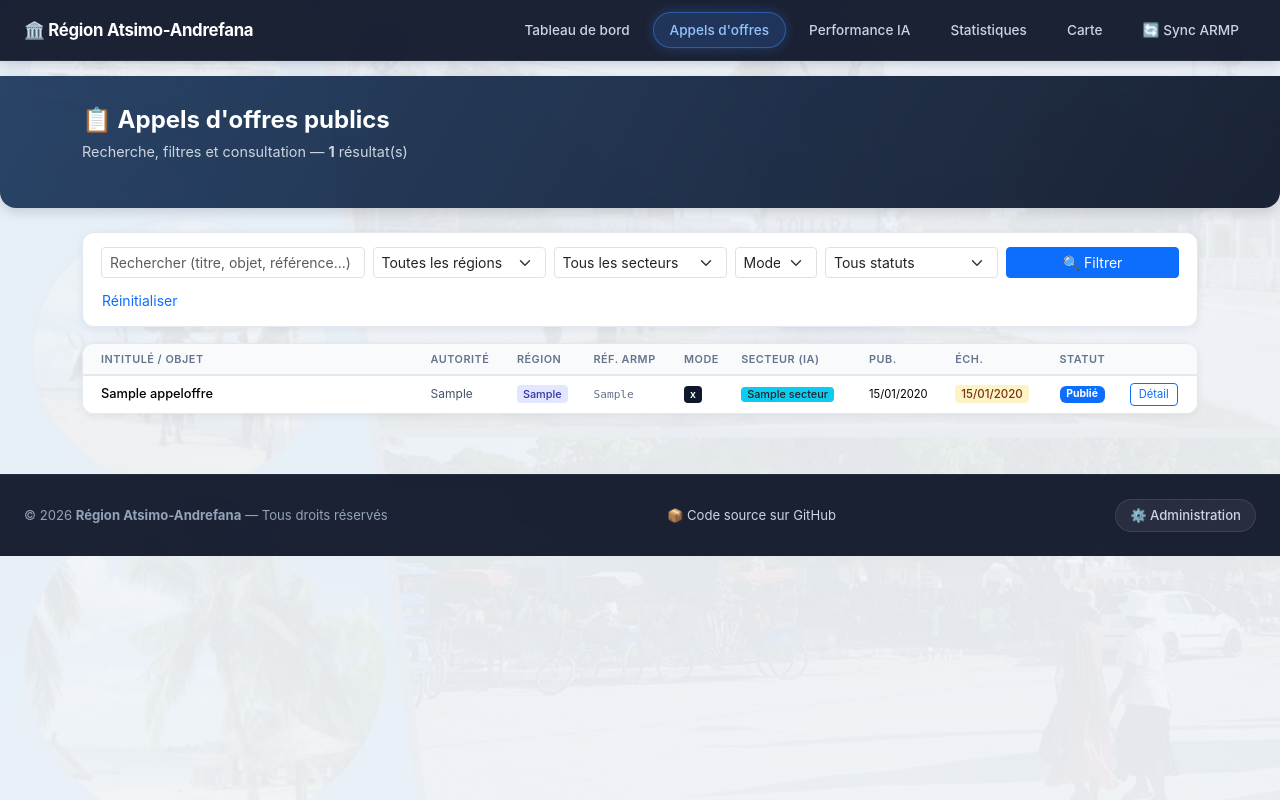
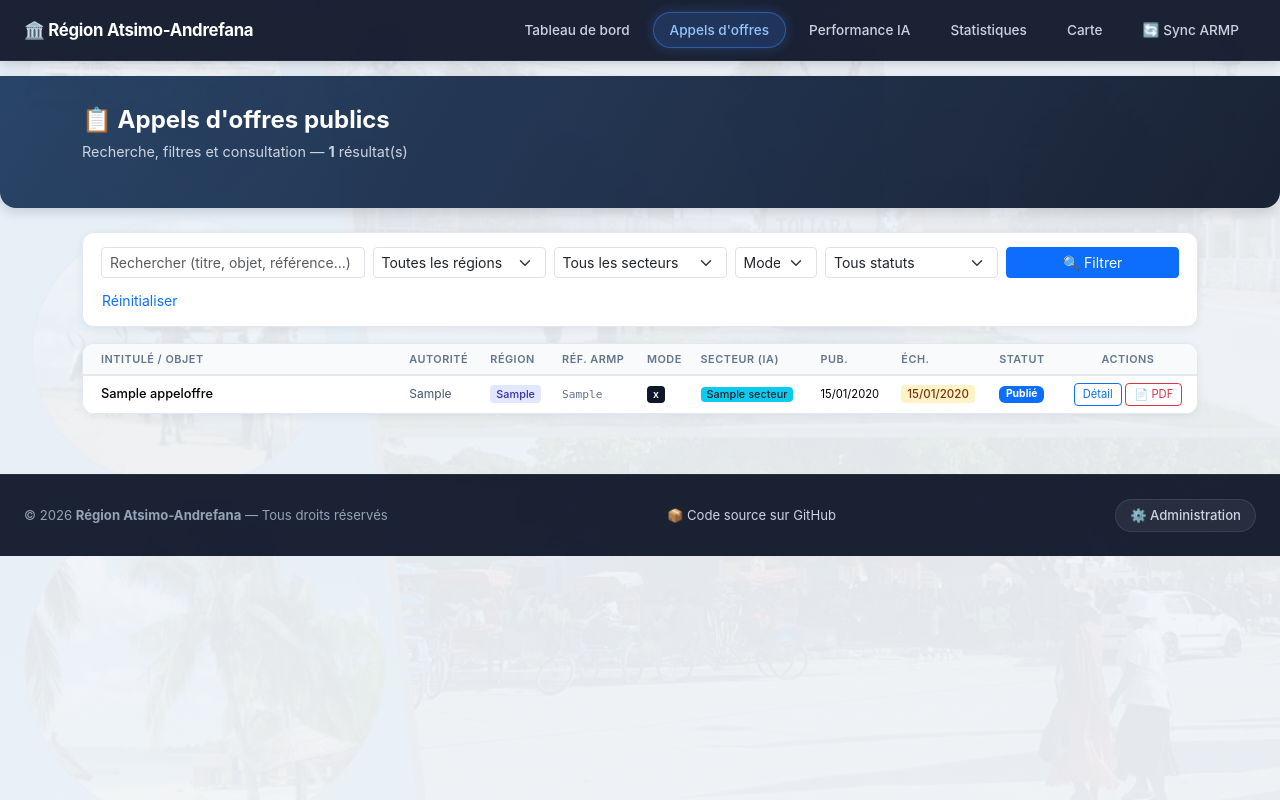
Before and after one commit to benjamin-tsenamada/region-appels-offres, a Django app: page /appels/ in a window 1280 px wide. Run offline with Django 5.2, Linux system fonts and the light colour scheme; tables that the repository leaves empty hold one stand-in row (values such as "Sample post").

Commit message:
Recréation bouton PDF ARMP dans la liste

```diff
--- a/appels_offres/templates/appels_offres/liste_appels.html
+++ b/appels_offres/templates/appels_offres/liste_appels.html
@@ -65,7 +65,7 @@
         </div>
     </div>
 
-    <!-- TABLEAU COMPACT -->
+    <!-- TABLEAU -->
     <div class="panel">
         <div style="padding: 0;">
             <div class="table-responsive">
@@ -81,7 +81,7 @@
                             <th>Pub.</th>
                             <th>Éch.</th>
                             <th>Statut</th>
-                            <th></th>
+                            <th style="text-align: center;">Actions</th>
                         </tr>
                     </thead>
                     <tbody>
@@ -116,12 +116,20 @@
                                 {% elif ao.statut == "attribue" %}<span class="badge bg-success" style="font-size:0.65rem;">Attribué</span>
                                 {% else %}<span class="badge bg-secondary" style="font-size:0.65rem;">Infructueux</span>{% endif %}
                             </td>
-                            <td class="text-nowrap">
+                            <td class="text-nowrap" style="text-align: center;">
                                 <a href="{% url 'appels_offres:detail_appel' ao.pk %}"
                                    class="btn btn-sm btn-outline-primary"
                                    style="font-size:0.7rem; padding:2px 8px;">
                                     Détail
                                 </a>
+                                {% if ao.url_source %}
+                                    <a href="{{ ao.url_source }}" target="_blank"
+                                       class="btn btn-sm btn-outline-danger"
+                                       style="font-size:0.7rem; padding:2px 8px;"
+                                       title="Voir le PDF officiel sur l'ARMP">
+                                        📄 PDF
+                                    </a>
+                                {% endif %}
                             </td>
                         </tr>
                         {% empty %}
```
